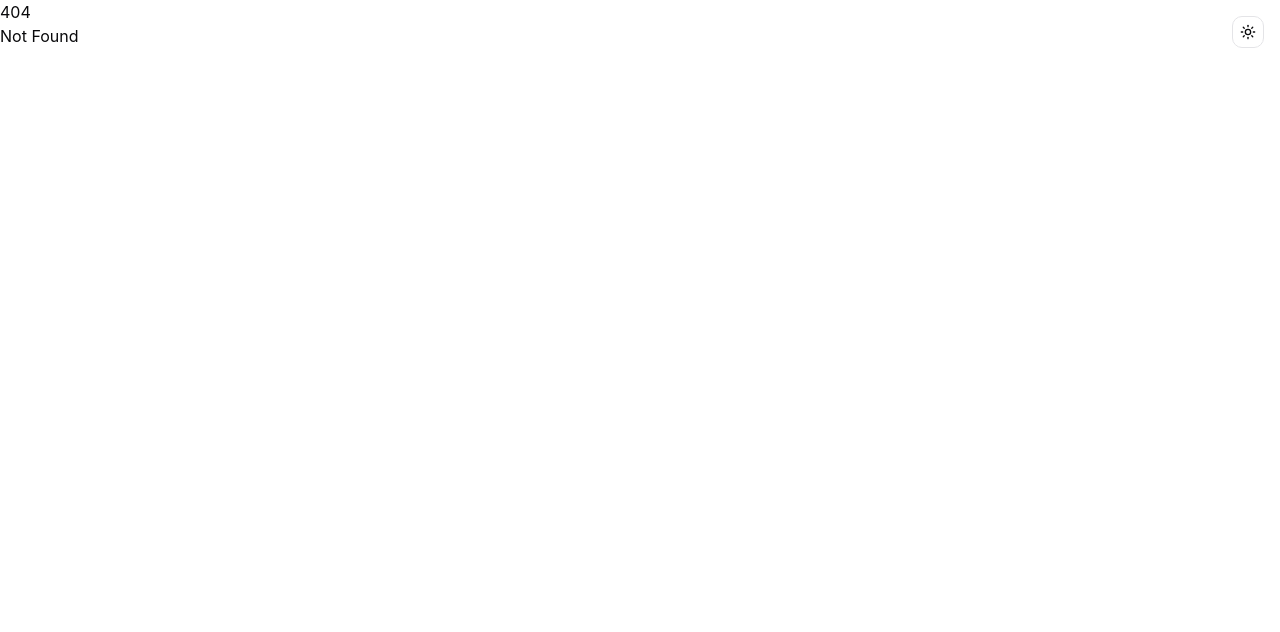
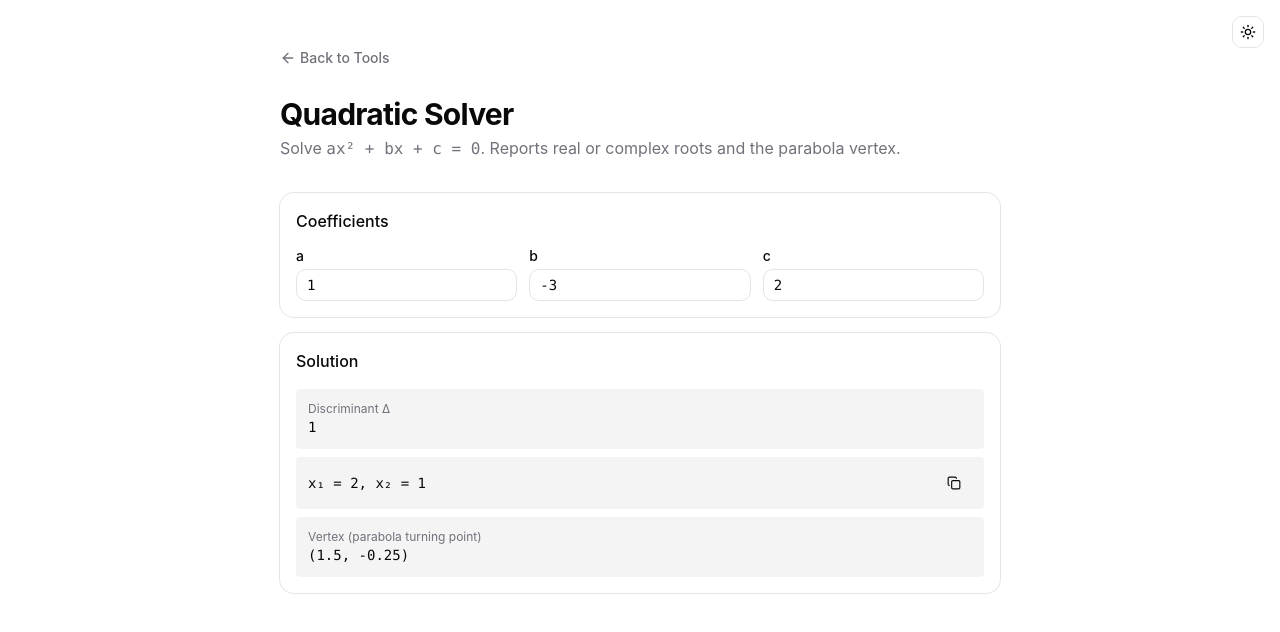
Before and after one commit to orykr/tool.ory.kr, a SvelteKit app in the folder frontend/: page /quadratic in a window 1280 px wide. Before the commit this address had no page. Shown: the top 632 px of the page. Built offline with nearby package versions, Linux system fonts and the light colour scheme.

Commit message:
feat(quadratic): add quadratic equation solver with discriminant and vertex

```diff
--- a/frontend/src/routes/+page.svelte
+++ b/frontend/src/routes/+page.svelte
@@ -481,6 +481,11 @@
 			href: "/url-params",
 			title: "URL Params ↔ Object",
 			description: "Convert query strings to JSON objects and back."
+		},
+		{
+			href: "/quadratic",
+			title: "Quadratic Solver",
+			description: "Solve ax² + bx + c = 0 (real or complex roots, vertex)."
 		}
 	];
 </script>
--- /dev/null
+++ b/frontend/src/routes/quadratic/+page.svelte
@@ -0,0 +1,151 @@
+<script lang="ts">
+	import * as Card from "$lib/components/ui/card/index.js";
+	import { Button } from "$lib/components/ui/button/index.js";
+	import { Input } from "$lib/components/ui/input/index.js";
+	import { Label } from "$lib/components/ui/label/index.js";
+	import ArrowLeft from "@lucide/svelte/icons/arrow-left";
+	import Copy from "@lucide/svelte/icons/copy";
+	import Check from "@lucide/svelte/icons/check";
+
+	let aIn = $state(1);
+	let bIn = $state(-3);
+	let cIn = $state(2);
+
+	let result = $derived.by(() => {
+		const a = Number(aIn);
+		const b = Number(bIn);
+		const c = Number(cIn);
+		if (![a, b, c].every(Number.isFinite)) return null;
+		if (a === 0) {
+			if (b === 0) {
+				return c === 0
+					? { kind: "infinite" as const }
+					: { kind: "none" as const };
+			}
+			return { kind: "linear" as const, root: -c / b };
+		}
+		const disc = b * b - 4 * a * c;
+		const vertexX = -b / (2 * a);
+		const vertexY = a * vertexX * vertexX + b * vertexX + c;
+		if (disc > 0) {
+			const sqrt = Math.sqrt(disc);
+			return {
+				kind: "two" as const,
+				roots: [(-b + sqrt) / (2 * a), (-b - sqrt) / (2 * a)],
+				disc,
+				vertex: [vertexX, vertexY] as [number, number]
+			};
+		}
+		if (disc === 0) {
+			return {
+				kind: "one" as const,
+				root: -b / (2 * a),
+				disc,
+				vertex: [vertexX, vertexY] as [number, number]
+			};
+		}
+		const sqrt = Math.sqrt(-disc);
+		return {
+			kind: "complex" as const,
+			real: -b / (2 * a),
+			imag: sqrt / (2 * a),
+			disc,
+			vertex: [vertexX, vertexY] as [number, number]
+		};
+	});
+
+	function fmt(n: number, digits = 6): string {
+		if (!Number.isFinite(n)) return String(n);
+		const fixed = n.toFixed(digits);
+		return fixed.replace(/\.?0+$/, "");
+	}
+
+	let copied = $state<string | null>(null);
+	async function copy(key: string, value: string) {
+		await navigator.clipboard.writeText(value);
+		copied = key;
+		setTimeout(() => (copied = null), 1200);
+	}
+</script>
+
+<main class="container mx-auto max-w-3xl px-6 py-12">
+	<nav class="mb-6">
+		<a
+			href="/"
+			class="text-muted-foreground hover:text-foreground inline-flex items-center gap-1 text-sm font-medium transition-colors"
+		>
+			<ArrowLeft class="h-4 w-4" />
+			Back to Tools
+		</a>
+	</nav>
+
+	<header class="mb-8">
+		<h1 class="text-3xl font-bold tracking-tight">Quadratic Solver</h1>
+		<p class="text-muted-foreground mt-1">
+			Solve <code>ax² + bx + c = 0</code>. Reports real or complex roots and the parabola vertex.
+		</p>
+	</header>
+
+	<Card.Root class="mb-4">
+		<Card.Header><Card.Title class="text-base">Coefficients</Card.Title></Card.Header>
+		<Card.Content class="grid gap-3 sm:grid-cols-3">
+			<div class="space-y-1.5">
+				<Label for="a">a</Label>
+				<Input id="a" type="number" step="any" bind:value={aIn} class="font-mono" />
+			</div>
+			<div class="space-y-1.5">
+				<Label for="b">b</Label>
+				<Input id="b" type="number" step="any" bind:value={bIn} class="font-mono" />
+			</div>
+			<div class="space-y-1.5">
+				<Label for="c">c</Label>
+				<Input id="c" type="number" step="any" bind:value={cIn} class="font-mono" />
+			</div>
+		</Card.Content>
+	</Card.Root>
+
+	{#if result}
+		<Card.Root>
+			<Card.Header><Card.Title class="text-base">Solution</Card.Title></Card.Header>
+			<Card.Content class="space-y-2 text-sm">
+				{#if result.kind === "infinite"}
+					<p>Every real number is a solution (0 = 0).</p>
+				{:else if result.kind === "none"}
+					<p>No solution (constant ≠ 0).</p>
+				{:else if result.kind === "linear"}
+					<p class="bg-muted rounded p-3 font-mono">x = {fmt(result.root)}</p>
+					<p class="text-muted-foreground text-xs">Linear because a = 0.</p>
+				{:else}
+					<div class="bg-muted rounded p-3">
+						<p class="text-muted-foreground text-xs">Discriminant Δ</p>
+						<p class="font-mono">{fmt(result.disc)}</p>
+					</div>
+					{#if result.kind === "two"}
+						{@const r0 = result.roots[0]}
+						{@const r1 = result.roots[1]}
+						<div class="bg-muted flex items-center justify-between rounded p-3">
+							<span class="font-mono">x₁ = {fmt(r0)}, x₂ = {fmt(r1)}</span>
+							<Button
+								variant="ghost"
+								size="sm"
+								onclick={() => copy("r", `${fmt(r0)}, ${fmt(r1)}`)}
+							>
+								{#if copied === "r"}<Check />{:else}<Copy />{/if}
+							</Button>
+						</div>
+					{:else if result.kind === "one"}
+						<p class="bg-muted rounded p-3 font-mono">x = {fmt(result.root)} (double root)</p>
+					{:else}
+						<p class="bg-muted rounded p-3 font-mono">
+							x = {fmt(result.real)} ± {fmt(result.imag)}i
+						</p>
+					{/if}
+					<div class="bg-muted rounded p-3">
+						<p class="text-muted-foreground text-xs">Vertex (parabola turning point)</p>
+						<p class="font-mono">({fmt(result.vertex[0])}, {fmt(result.vertex[1])})</p>
+					</div>
+				{/if}
+			</Card.Content>
+		</Card.Root>
+	{/if}
+</main>
```
